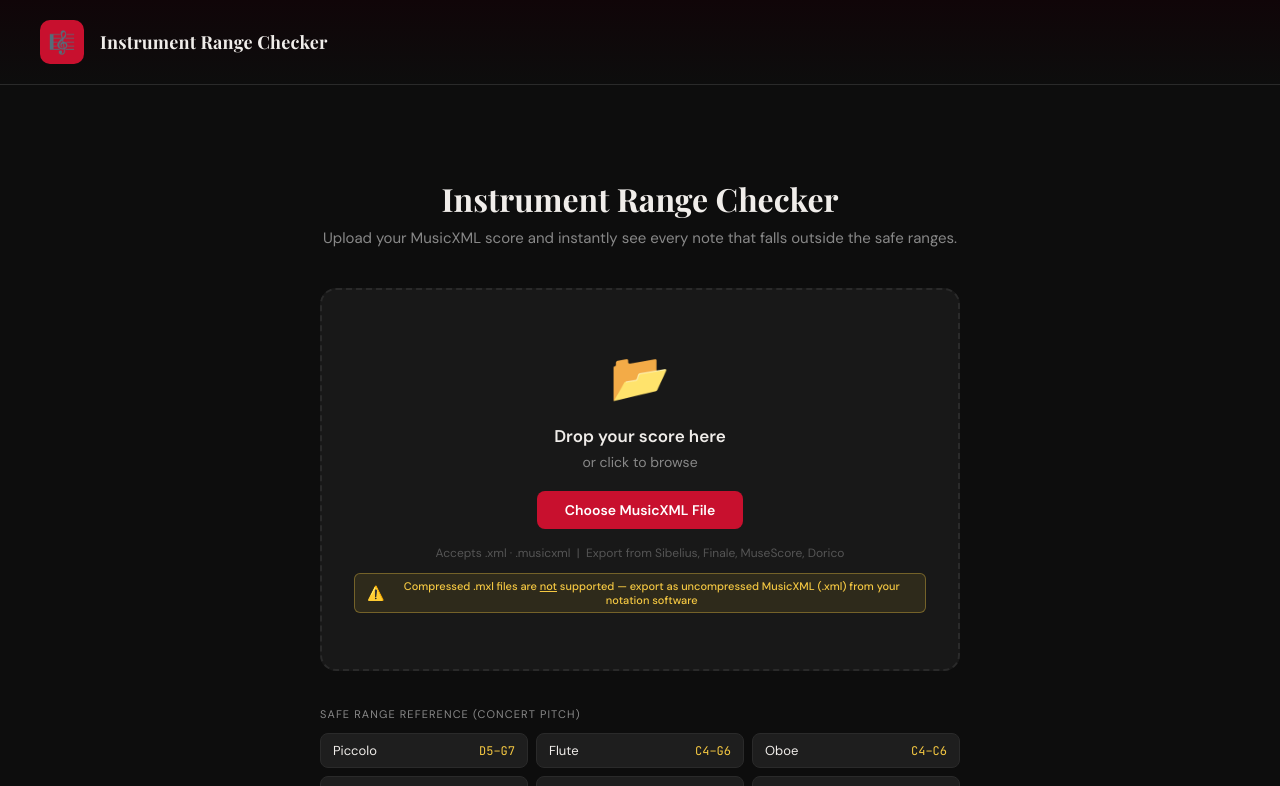
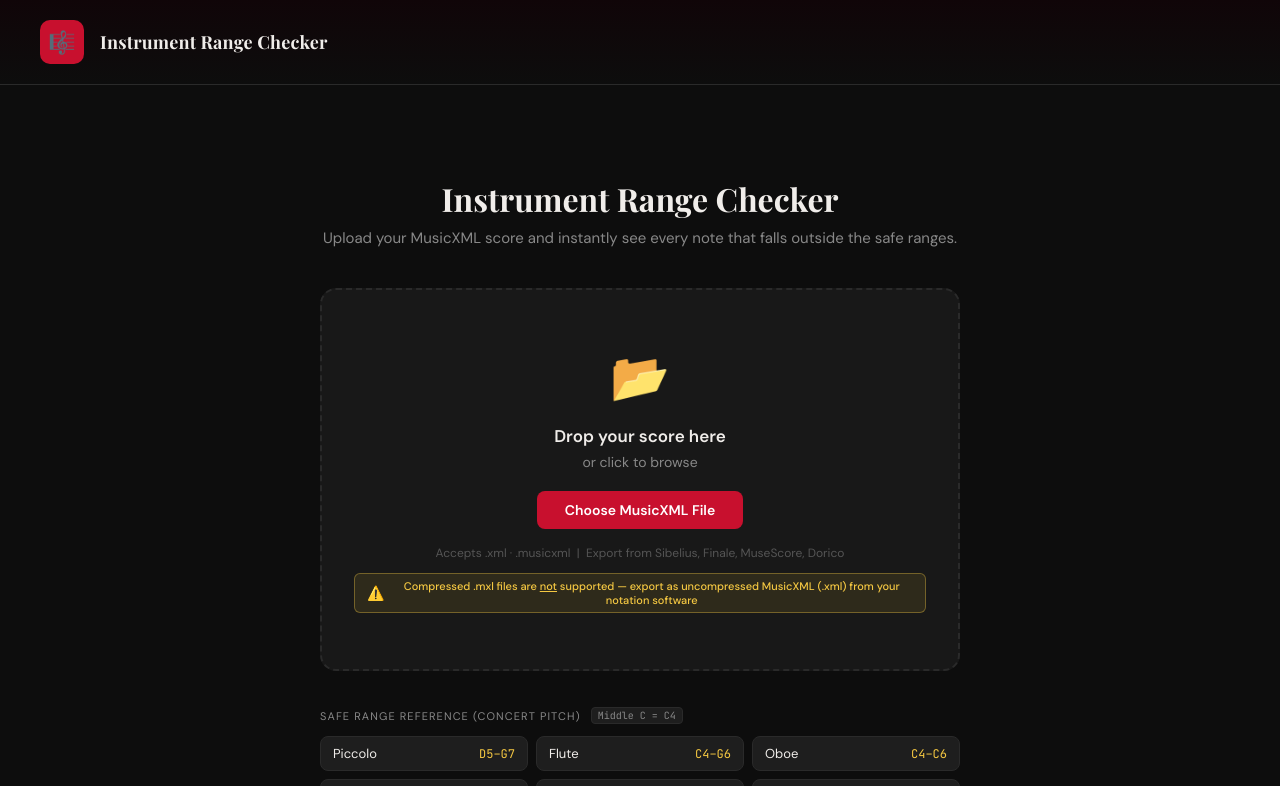
Before and after one commit to oksalkemal/CW-411-Range-Checker, a React (Vite) app: page / in a window 1280 px wide. Shown: the top 786 px of the page. Built offline with nearby package versions, Linux system fonts and the light colour scheme.

Commit message:
Update7 App.jsx
With Middle C4

```diff
--- a/src/App.jsx
+++ b/src/App.jsx
@@ -384,8 +384,9 @@ export default function App() {
 
               {/* Safe range reference */}
               <div style={{ marginTop: 36 }}>
-                <div style={{ fontSize: 11, textTransform: "uppercase", letterSpacing: ".1em", color: COLORS.muted, marginBottom: 12 }}>
-                  Safe Range Reference (Concert Pitch)
+                <div style={{ fontSize: 11, textTransform: "uppercase", letterSpacing: ".1em", color: COLORS.muted, marginBottom: 12, display: "flex", alignItems: "center", gap: 10 }}>
+                  <span>Safe Range Reference (Concert Pitch)</span>
+                  <span style={{ textTransform: "none", letterSpacing: 0, fontFamily: "'JetBrains Mono', monospace", fontSize: 10, color: COLORS.muted, background: COLORS.card, border: `1px solid ${COLORS.border}`, borderRadius: 4, padding: "1px 6px" }}>Middle C = C4</span>
                 </div>
                 <div style={{ display: "grid", gridTemplateColumns: "repeat(auto-fill, minmax(180px, 1fr))", gap: 8 }}>
                   {Object.entries(SAFE_RANGES).map(([name, r]) => (
@@ -524,8 +525,9 @@ export default function App() {
 
                   {/* Per-instrument breakdown */}
                   <div style={{ marginTop: 24 }}>
-                    <div className="fade-up-3" style={{ fontSize: 11, textTransform: "uppercase", letterSpacing: ".1em", color: COLORS.muted, marginBottom: 12 }}>
-                      Safe Ranges Reference
+                    <div className="fade-up-3" style={{ fontSize: 11, textTransform: "uppercase", letterSpacing: ".1em", color: COLORS.muted, marginBottom: 12, display: "flex", alignItems: "center", gap: 10 }}>
+                      <span>Safe Ranges Reference</span>
+                      <span style={{ textTransform: "none", letterSpacing: 0, fontFamily: "'JetBrains Mono', monospace", fontSize: 10, color: COLORS.muted, background: COLORS.card, border: `1px solid ${COLORS.border}`, borderRadius: 4, padding: "1px 6px" }}>Middle C = C4</span>
                     </div>
                     <div style={{ display: "grid", gridTemplateColumns: "repeat(auto-fill, minmax(200px, 1fr))", gap: 8 }}>
                       {Object.entries(SAFE_RANGES).map(([name, r]) => {
```
